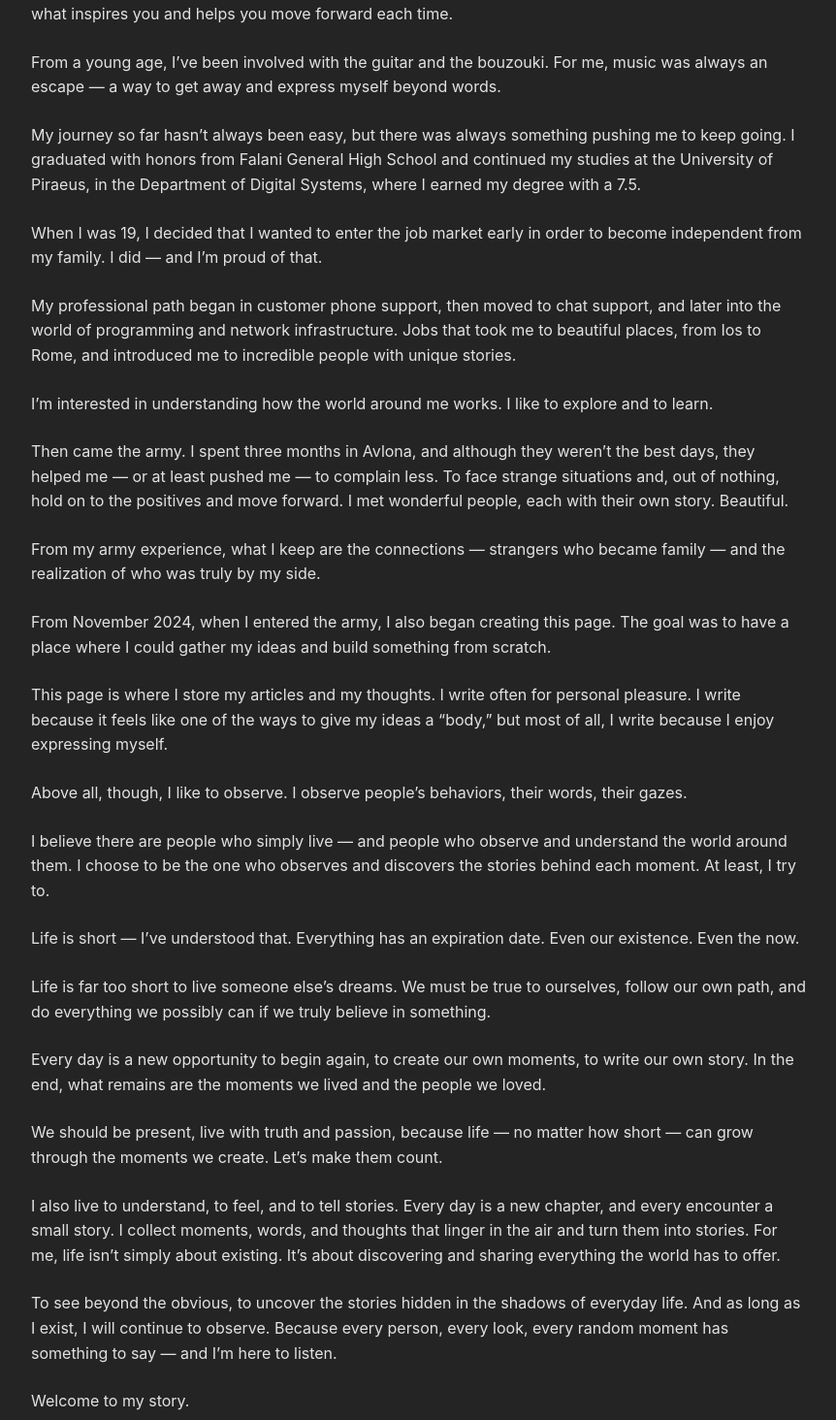
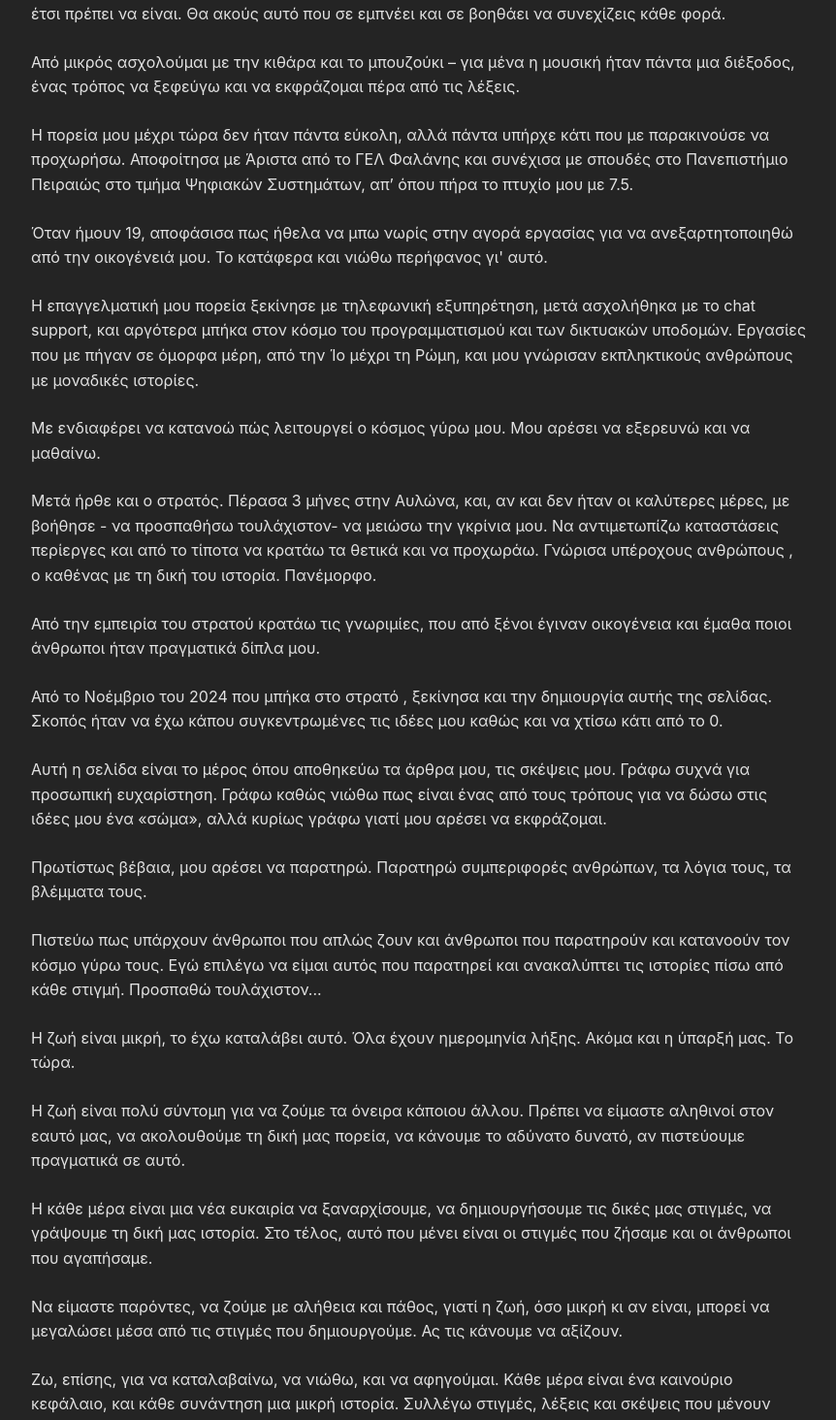
Before and after one commit to pantoine31/papantonhs_web, a React (Vite) app: page /about in a window 1280 px wide. Shown: the part 302-1766 px from the top of the page at 97% size, without its empty margins (208-1070 px from the left). Built offline with nearby package versions, Linux system fonts and the light colour scheme.

Commit message:
update about/blogs with greek

```diff
--- a/src/components/About.tsx
+++ b/src/components/About.tsx
@@ -11,47 +11,45 @@ export default function About() {
     <div className="page-content">
       <h1>About Me</h1>
       <div className="about-content">
-        <p>I was born on January 3rd, 2002, in Larisa, and the snow that day felt like it had a special presence — as if it wanted to welcome a new member of the city.</p>
+        <p>Γεννήθηκα στις 3 Ιανουαρίου 2002 στη Λάρισα, και το χιόνι εκείνη τη μέρα είχε μια ιδιαίτερη παρουσία, σαν να ήθελε να καλωσορίσει το νέο μέλος της πόλης.</p>
 
-        <p>Music is a great love of mine. If you ask me who my favorite artist is, I’ll never give you a fixed answer. Music changes with the day, with the mood, and I believe that’s exactly how it should be. You listen to what inspires you and helps you move forward each time.</p>
+       <p>Η μουσική είναι μεγάλη μου αγάπη. Αν με ρωτήσεις ποιος είναι ο αγαπημένος μου καλλιτέχνης, δεν θα σου πω ποτέ κάτι σταθερό. Η μουσική είναι κάτι που αλλάζει με τη μέρα, με τη διάθεση, και πιστεύω ότι έτσι πρέπει να είναι. Θα ακούς αυτό που σε εμπνέει και σε βοηθάει να συνεχίζεις κάθε φορά.</p>
 
-        <p>From a young age, I’ve been involved with the guitar and the bouzouki. For me, music was always an escape — a way to get away and express myself beyond words.</p>
+        <p>Από μικρός ασχολούμαι με την κιθάρα και το μπουζούκι – για μένα η μουσική ήταν πάντα μια διέξοδος, ένας τρόπος να ξεφεύγω και να εκφράζομαι πέρα από τις λέξεις.</p>
 
-        <p>My journey so far hasn’t always been easy, but there was always something pushing me to keep going. I graduated with honors from Falani General High School and continued my studies at the University of Piraeus, in the Department of Digital Systems, where I earned my degree with a 7.5.</p>
+        <p>Η πορεία μου μέχρι τώρα δεν ήταν πάντα εύκολη, αλλά πάντα υπήρχε κάτι που με παρακινούσε να προχωρήσω. Αποφοίτησα με Άριστα από το ΓΕΛ Φαλάνης και συνέχισα με σπουδές στο Πανεπιστήμιο Πειραιώς στο τμήμα Ψηφιακών Συστημάτων, απ’ όπου πήρα το πτυχίο μου με 7.5.</p>
 
-        <p>When I was 19, I decided that I wanted to enter the job market early in order to become independent from my family. I did — and I’m proud of that.</p>
+        <p>Όταν ήμουν 19, αποφάσισα πως ήθελα να μπω νωρίς στην αγορά εργασίας για να ανεξαρτητοποιηθώ από την οικογένειά μου. Το κατάφερα και νιώθω περήφανος γι' αυτό.</p>
 
-        <p>My professional path began in customer phone support, then moved to chat support, and later into the world of programming and network infrastructure. Jobs that took me to beautiful places, from Ios to Rome, and introduced me to incredible people with unique stories.</p>
+        <p>Η επαγγελματική μου πορεία ξεκίνησε με τηλεφωνική εξυπηρέτηση, μετά ασχολήθηκα με το chat support, και αργότερα μπήκα στον κόσμο του προγραμματισμού και των δικτυακών υποδομών. Εργασίες που με πήγαν σε όμορφα μέρη, από την Ίο μέχρι τη Ρώμη, και μου γνώρισαν εκπληκτικούς ανθρώπους με μοναδικές ιστορίες.</p>
 
-        <p>I’m interested in understanding how the world around me works. I like to explore and to learn.</p>
+        <p>Με ενδιαφέρει να κατανοώ πώς λειτουργεί ο κόσμος γύρω μου. Μου αρέσει να εξερευνώ και να μαθαίνω.</p>
 
-        <p>Then came the army. I spent three months in Avlona, and although they weren’t the best days, they helped me — or at least pushed me — to complain less. To face strange situations and, out of nothing, hold on to the positives and move forward. I met wonderful people, each with their own story. Beautiful.</p>
+        <p>Μετά ήρθε και ο στρατός. Πέρασα 3 μήνες στην Αυλώνα, και, αν και δεν ήταν οι καλύτερες μέρες, με βοήθησε - να προσπαθήσω τουλάχιστον- να μειώσω την γκρίνια μου. Να αντιμετωπίζω καταστάσεις περίεργες και από το τίποτα να κρατάω τα θετικά και να προχωράω. Γνώρισα υπέροχους ανθρώπους , ο καθένας με τη δική του ιστορία. Πανέμορφο.</p>
 
-        <p>From my army experience, what I keep are the connections — strangers who became family — and the realization of who was truly by my side.</p>
+        <p>Από την εμπειρία του στρατού κρατάω τις γνωριμίες, που από ξένοι έγιναν οικογένεια και έμαθα ποιοι άνθρωποι ήταν πραγματικά δίπλα μου.</p>
 
-        <p>From November 2024, when I entered the army, I also began creating this page. The goal was to have a place where I could gather my ideas and build something from scratch.</p>
+        <p>Από το Νοέμβριο του 2024 που μπήκα στο στρατό , ξεκίνησα και την δημιουργία αυτής της σελίδας. Σκοπός ήταν να έχω κάπου συγκεντρωμένες τις ιδέες μου καθώς και να χτίσω κάτι από το 0.</p>
 
-        <p>This page is where I store my articles and my thoughts. I write often for personal pleasure. I write because it feels like one of the ways to give my ideas a “body,” but most of all, I write because I enjoy expressing myself.</p>
+        <p>Αυτή η σελίδα είναι το μέρος όπου αποθηκεύω τα άρθρα μου, τις σκέψεις μου. Γράφω συχνά για προσωπική ευχαρίστηση. Γράφω καθώς νιώθω πως είναι ένας από τους τρόπους για να δώσω στις ιδέες μου ένα «σώμα», αλλά κυρίως γράφω γιατί μου αρέσει να εκφράζομαι.</p>
 
-        <p>Above all, though, I like to observe. I observe people’s behaviors, their words, their gazes.</p>
+        <p>Πρωτίστως βέβαια, μου αρέσει να παρατηρώ. Παρατηρώ συμπεριφορές ανθρώπων, τα λόγια τους, τα βλέμματα τους.</p>
 
-        <p>I believe there are people who simply live — and people who observe and understand the world around them. I choose to be the one who observes and discovers the stories behind each moment. At least, I try to.</p>
+        <p>Πιστεύω πως υπάρχουν άνθρωποι που απλώς ζουν και άνθρωποι που παρατηρούν και κατανοούν τον κόσμο γύρω τους. Εγώ επιλέγω να είμαι αυτός που παρατηρεί και ανακαλύπτει τις ιστορίες πίσω από κάθε στιγμή. Προσπαθώ τουλάχιστον...</p>
 
-        <p>Life is short — I’ve understood that. Everything has an expiration date. Even our existence. Even the now.</p>
+        <p>Η ζωή είναι μικρή, το έχω καταλάβει αυτό. Όλα έχουν ημερομηνία λήξης. Ακόμα και η ύπαρξή μας. Το τώρα.</p>
 
-        <p>Life is far too short to live someone else’s dreams. We must be true to ourselves, follow our own path, and do everything we possibly can if we truly believe in something.</p>
+        <p>Η ζωή είναι πολύ σύντομη για να ζούμε τα όνειρα κάποιου άλλου. Πρέπει να είμαστε αληθινοί στον εαυτό μας, να ακολουθούμε τη δική μας πορεία, να κάνουμε το αδύνατο δυνατό, αν πιστεύουμε πραγματικά σε αυτό.</p>
 
-        <p>Every day is a new opportunity to begin again, to create our own moments, to write our own story. In the end, what remains are the moments we lived and the people we loved.</p>
+        <p>Η κάθε μέρα είναι μια νέα ευκαιρία να ξαναρχίσουμε, να δημιουργήσουμε τις δικές μας στιγμές, να γράψουμε τη δική μας ιστορία. Στο τέλος, αυτό που μένει είναι οι στιγμές που ζήσαμε και οι άνθρωποι που αγαπήσαμε.</p>
 
-        <p>We should be present, live with truth and passion, because life — no matter how short — can grow through the moments we create. Let’s make them count.</p>
+        <p>Να είμαστε παρόντες, να ζούμε με αλήθεια και πάθος, γιατί η ζωή, όσο μικρή κι αν είναι, μπορεί να μεγαλώσει μέσα από τις στιγμές που δημιουργούμε. Ας τις κάνουμε να αξίζουν.</p>
 
-        <p>I also live to understand, to feel, and to tell stories. Every day is a new chapter, and every encounter a small story. I collect moments, words, and thoughts that linger in the air and turn them into stories. For me, life isn’t simply about existing. It’s about discovering and sharing everything the world has to offer.</p>
+        <p>Ζω, επίσης, για να καταλαβαίνω, να νιώθω, και να αφηγούμαι. Κάθε μέρα είναι ένα καινούριο κεφάλαιο, και κάθε συνάντηση μια μικρή ιστορία. Συλλέγω στιγμές, λέξεις και σκέψεις που μένουν στον αέρα και τις μετατρέπω σε ιστορίες. Για μένα, η ζωή δεν είναι απλώς να υπάρχω. Είναι να ανακαλύπτω και να μοιράζομαι όλα όσα μπορεί να κρύβει ο κόσμος.</p>
 
-        <p>To see beyond the obvious, to uncover the stories hidden in the shadows of everyday life. And as long as I exist, I will continue to observe. Because every person, every look, every random moment has something to say — and I’m here to listen.</p>
+        <p>Να βλέπω πέρα από τα προφανή, να ανακαλύπτω τις ιστορίες που κρύβονται στις σκιές της καθημερινότητας. Και όσο υπάρχω, θα συνεχίσω να παρατηρώ. Γιατί κάθε άνθρωπος, κάθε βλέμμα, κάθε τυχαία στιγμή έχει κάτι να πει – και εγώ είμαι εδώ για να το ακούσω.</p>
 
-        <p>Welcome to my story.</p>
-
-        <p><strong>“Think big, work hard, have fun, make history.”</strong></p>
+        <p>Καλωσήρθατε στην δική μου ιστορία.</p>
 
       </div>
     </div>
--- a/src/components/BlogPost.tsx
+++ b/src/components/BlogPost.tsx
@@ -69,7 +69,7 @@ const [sortedPosts, setSortedPosts] = useState(() =>
   return (
     <div className="blog-posts-container">
       <header className="blog-header">
-        <h1>Blog Posts</h1>
+        <h1>Τα άρθρα μου</h1>
 
         <div className="sort-buttons">
           <button onClick={sortOldToNew} className="sort-btn">
```
